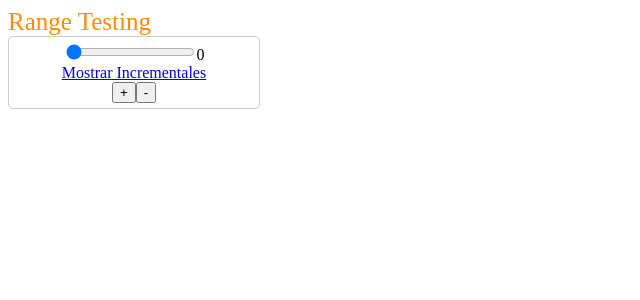
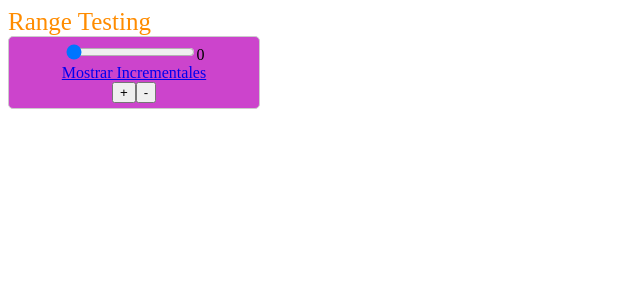
Before and after one commit to wlizama/vuejs-training, a Vue app in the folder Components-app-test/: page / in a window 1280 px wide. Both pictures are taken after a click on the link "Mostrar Incrementales". Shown: the top 300 px of the page, without its empty margins (0-640 px from the left). Built offline with nearby package versions, Linux system fonts and the light colour scheme.

Commit message:
Components-app-test - import css

```diff
--- a/Components-app-test/package.json
+++ b/Components-app-test/package.json
@@ -9,6 +9,7 @@
   "author": "Wilder",
   "license": "MIT",
   "dependencies": {
+    "animate.css": "^3.7.0",
     "vue": "^2.5.17"
   },
   "devDependencies": {
--- a/Components-app-test/src/App.vue
+++ b/Components-app-test/src/App.vue
@@ -11,6 +11,7 @@
 
 <script>
     import MyRange from "./components/MyRange.vue"
+    import "animate.css"
 
     export default {
         name: "mainApp",
--- a/Components-app-test/src/components/MyRange.vue
+++ b/Components-app-test/src/components/MyRange.vue
@@ -1,11 +1,11 @@
 <template>
-    <div class="range">
+    <div class="range my-bg">
         <div class="input-range">
             <input type="range" v-model="conf.value" :min="conf.min" :max="conf.max" :step="conf.step">
             <span>{{ conf.value }}</span>
         </div>
         <slot></slot>
-        <div class="buttons-inc-dec" v-if="conf.show_incrementals">
+        <div class="buttons-inc-dec animated bounceIn" v-if="conf.show_incrementals">
             <button @click="rangeIncDec('inc')">+</button>
             <button @click="rangeIncDec('dec')">-</button>
         </div>
@@ -13,6 +13,8 @@
 </template>
 
 <script>
+    import styl from "../styles/common.css"
+
     export default {
         name : "myrange",
         props : {
--- /dev/null
+++ b/Components-app-test/src/styles/common.css
@@ -0,0 +1,3 @@
+.my-bg {
+    background-color: #C4C
+}
```
Also changed, not shown: 1 other file (tests, documents, lock files or other folders).
